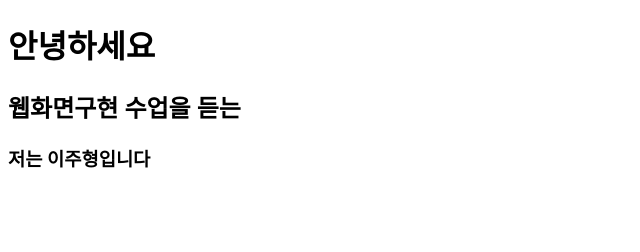
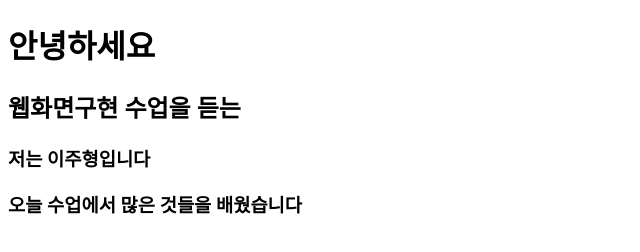
Before and after one commit to juhyungl/24WEB-0313, a plain HTML site: page index.html in a window 1280 px wide. Shown: the whole page, without its empty margins (0-640 px from the left). Drawn offline with Linux system fonts and the light colour scheme.

Commit message:
한줄 추가

```diff
--- a/index.html
+++ b/index.html
@@ -9,5 +9,6 @@
     <h1>안녕하세요</h1>
     <h2>웹화면구현 수업을 듣는</h2>
     <h3>저는 이주형입니다</h3>
+    <h3>오늘 수업에서 많은 것들을 배웠습니다</h3>
 </body>
 </html>
```
